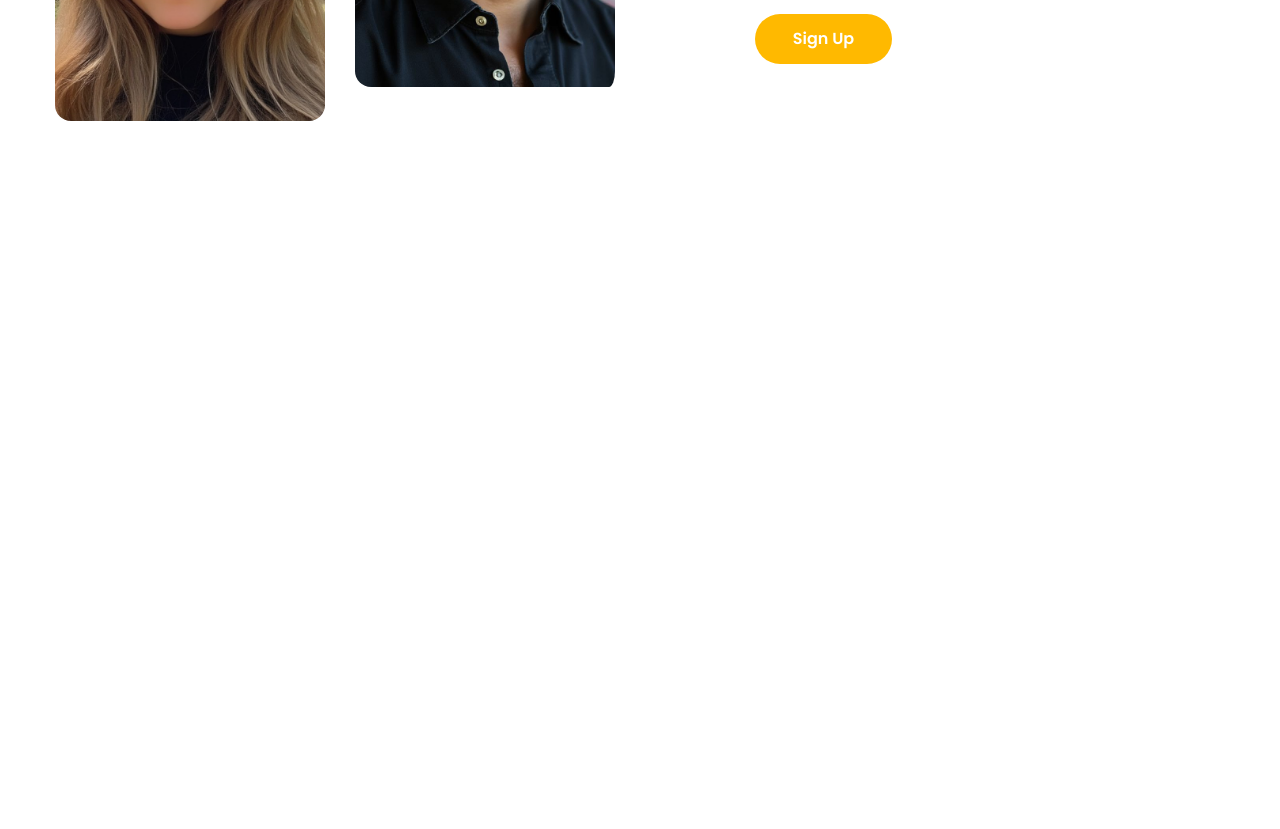
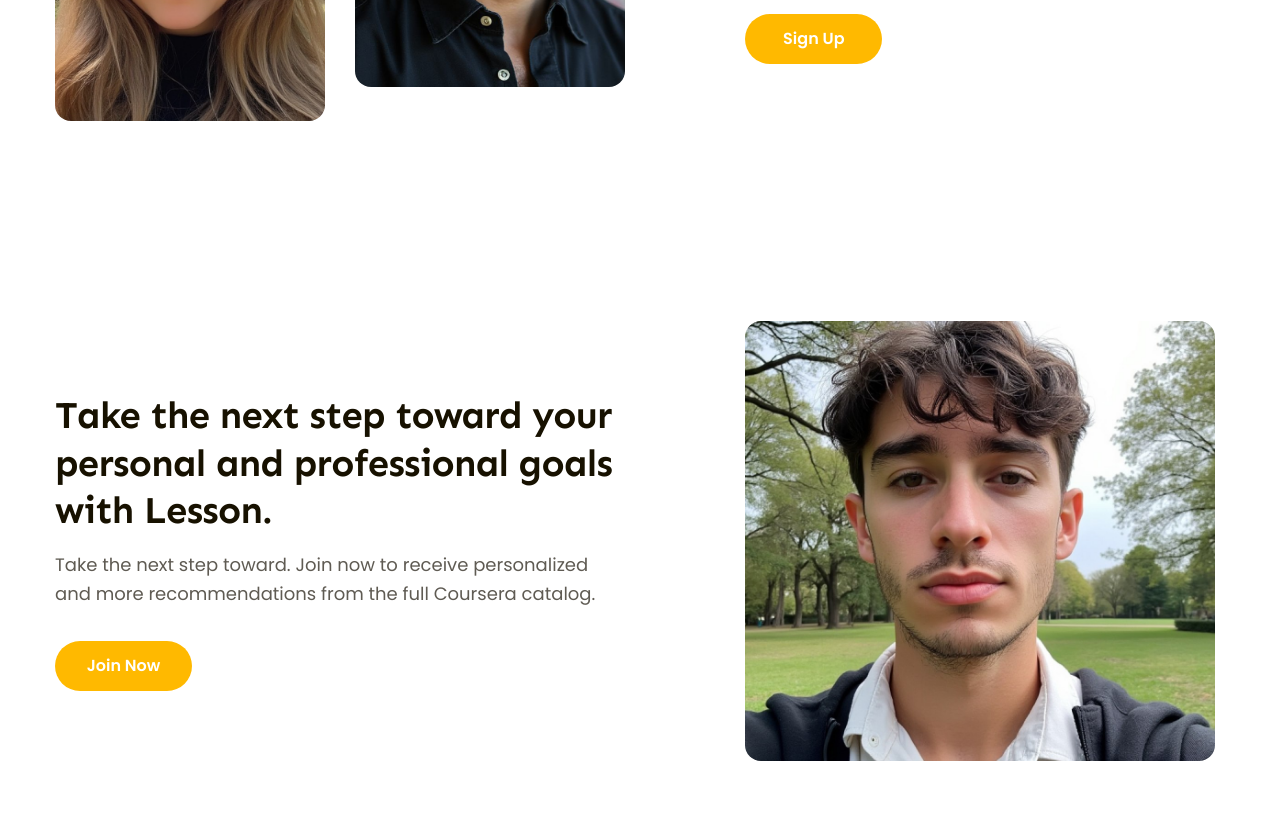
Before and after one commit to MinhNhut05/Minhnhut-project-html-css-02, a plain HTML site: page index.html in a window 1280 px wide. Shown: the part 2917-3746 px from the top of the page. Drawn offline with Linux system fonts and the light colour scheme.

Commit message:
feature-2

```diff
--- a/assets/css/style.css
+++ b/assets/css/style.css
@@ -504,17 +504,18 @@ a {
   border-radius: 16px;
 }
 
-.features .image img:first-child {
-  margin-right: 30px;
-  margin-top: 34px;
-}
-
-.features .image img:last-child {
+.features .image {
   padding-right: 10px;
 }
 
+.features .image .low {
+  margin-right: 30px;
+  margin-top: 34px;
+  padding-right: -10px;
+}
+
 .features .content {
-  width: 470px;
+  width: 41%;
   display: flex;
   flex-direction: column;
   align-items: flex-start;
@@ -534,3 +535,23 @@ a {
   min-width: 137px;
   background: var(--primary-color);
 }
+
+/*features -2nd*/
+.features-2nd {
+  margin-top: 70px;
+}
+
+.features-2nd .body {
+  display: flex;
+  flex-direction: row-reverse;
+}
+
+.features-2nd .image img {
+  margin-top: 0;
+  width: 470px;
+  height: 440px;
+}
+
+.features-2nd .content {
+  width: 49%;
+}
--- a/index.html
+++ b/index.html
@@ -337,12 +337,12 @@
         </div>
       </div>
 
-      <!-- features -->
+      <!-- features 1-->
       <div class="features">
         <div class="main-content">
           <div class="body">
             <div class="image">
-              <img src="./assets/img/anh-duphong (1).jpg" alt="" />
+              <img class="low" src="./assets/img/anh-duphong (1).jpg" alt="" />
               <img src="./assets/img/anh-duphong (2).jpg" alt="" />
             </div>
             <div class="content">
@@ -360,6 +360,28 @@
           </div>
         </div>
       </div>
+
+      <!-- features 2-->
+      <div class="features features-2nd">
+        <div class="main-content">
+          <div class="body">
+            <div class="image">
+              <img src="./assets/img/anh-duphong (3).jpg" alt="" />
+            </div>
+            <div class="content">
+              <h2 class="heading lv2">
+                Take the next step toward your personal and professional goals
+                with Lesson.
+              </h2>
+              <p class="desc lv1">
+                Take the next step toward. Join now to receive personalized and
+                more recommendations from the full Coursera catalog.
+              </p>
+              <a href="#!" class="btn">Join Now</a>
+            </div>
+          </div>
+        </div>
+      </div>
     </main>
   </body>
 </html>
```
